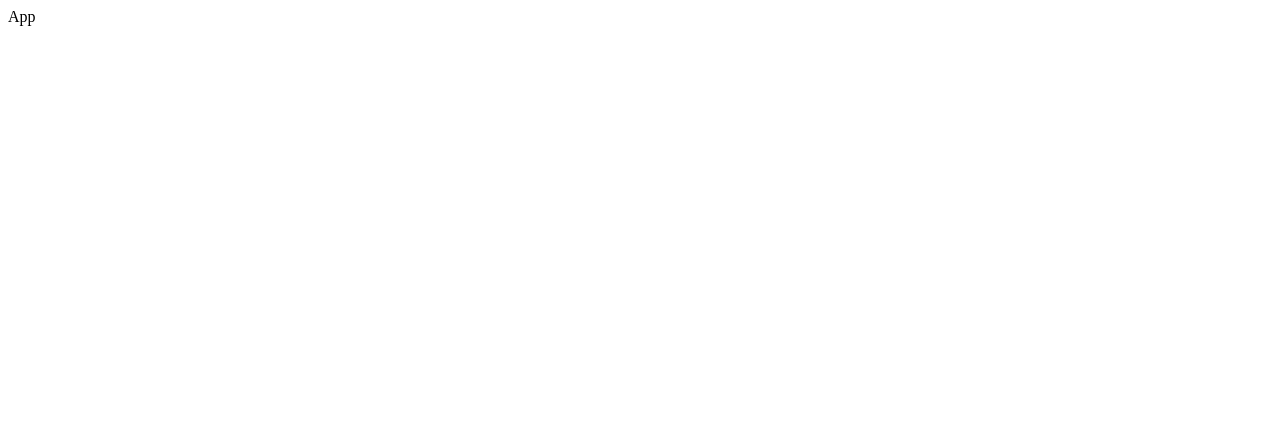
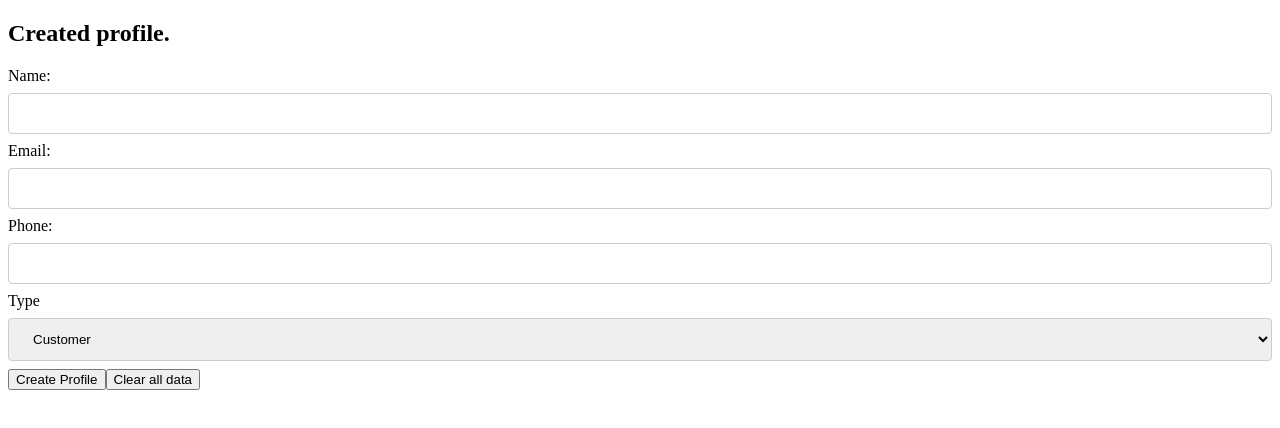
Before and after one commit to sliitcsse/lab-assignment-ThameeraFernando, a React (Create React App) app in the folder client/: page /create-profile in a window 1280 px wide. Shown: the top 428 px of the page. Built offline with nearby package versions, Linux system fonts and the light colour scheme.

Commit message:
add create profile and index page

```diff
--- a/client/src/App.js
+++ b/client/src/App.js
@@ -1,7 +1,17 @@
-import React from "react";
+import Index from "./pages/index";
+
+import { BrowserRouter, Route, Routes } from "react-router-dom";
+import CreateProfile from "./pages/CreateProfile";
 
 const App = () => {
-  return <div>App</div>;
+  return (
+    <BrowserRouter>
+      <Routes>
+        <Route path="/" element={<Index />}></Route>
+        <Route path="/create-profile" element={<CreateProfile />}></Route>
+      </Routes>
+    </BrowserRouter>
+  );
 };
 
 export default App;
--- /dev/null
+++ b/client/src/pages/CreateProfile.js
@@ -0,0 +1,90 @@
+import React, { useState } from "react";
+import axios from "axios";
+import { useNavigate } from "react-router-dom";
+
+const CreateProfile = () => {
+  const navigator = useNavigate();
+  const [name, setName] = useState("");
+  const [email, setEmail] = useState("");
+  const [phone, setPhone] = useState("");
+  const [type, setType] = useState("Customer");
+  const [isLoading, setIsLoading] = useState(false);
+  const handleType = (e) => {
+    const { value } = e.target;
+    setType(value);
+  };
+  const handleSubmit = async (e) => {
+    try {
+      setIsLoading(true);
+      e.preventDefault();
+      if (email && name && type && phone) {
+        const user = { email, name, type, phone };
+        const response = await axios.post("/createProfile", user);
+        console.log(response.data);
+        if (type === "Customer") {
+          setTimeout(() => {
+            navigator("/customer-page");
+          }, 2000);
+        } else {
+          setTimeout(() => {
+            navigator("/trader-page");
+          }, 2000);
+        }
+      }
+      setIsLoading(false);
+    } catch (error) {
+      console.log(error);
+    }
+  };
+  const clearChange = (e) => {
+    e.preventDefault();
+    setEmail("");
+    setName("");
+    setPhone("");
+    setType("");
+  };
+
+  return (
+    <div>
+      <h2>Created profile.</h2>
+      <form>
+        <div>
+          <label htmlFor="name">Name:</label>
+          <input
+            type="text"
+            name="name"
+            value={name}
+            onChange={(e) => setName(e.target.value)}
+          />
+          <label htmlFor="email">Email:</label>
+          <input
+            type="email"
+            name="email"
+            value={email}
+            onChange={(e) => setEmail(e.target.value)}
+          />
+          <label htmlFor="phone">Phone:</label>
+          <input
+            type="text"
+            name="phone"
+            value={phone}
+            onChange={(e) => setPhone(e.target.value)}
+          />
+          <label htmlFor="phone">Type</label>
+          <select name="type" value={type} onChange={handleType}>
+            <option value="Customer">Customer</option>
+            <option value="Trader">Trader</option>
+          </select>
+        </div>
+        <button type="submit" disabled={isLoading} onClick={handleSubmit}>
+          Create Profile
+        </button>
+        <button type="submit" onClick={clearChange}>
+          Clear all data
+        </button>
+      </form>
+    </div>
+  );
+};
+
+export default CreateProfile;
--- /dev/null
+++ b/client/src/pages/index.js
@@ -0,0 +1,15 @@
+import { Link } from "react-router-dom";
+
+const Index = () => {
+  return (
+    <div>
+      <h2>Welcome</h2>
+      <h3>Please create a profile to continue.</h3>
+      <h3>If you want to trade stuff, Create a Trader Profile.</h3>
+      <h3>If you want to buy stuff, Create a Customer Profile.</h3>
+      <Link to="/create-profile">Create Profile</Link>
+    </div>
+  );
+};
+
+export default Index;
```
Also changed, not shown: client/src/components/CusNavBar.js (added, +26 -0 lines), client/src/components/NavBar.js (added, +33 -0 lines), 1 other file (tests, documents, lock files or other folders).
